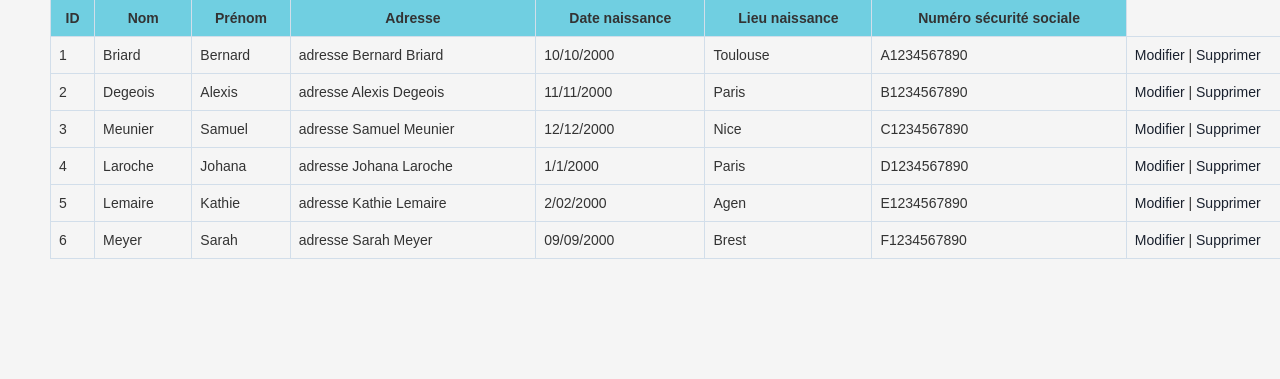
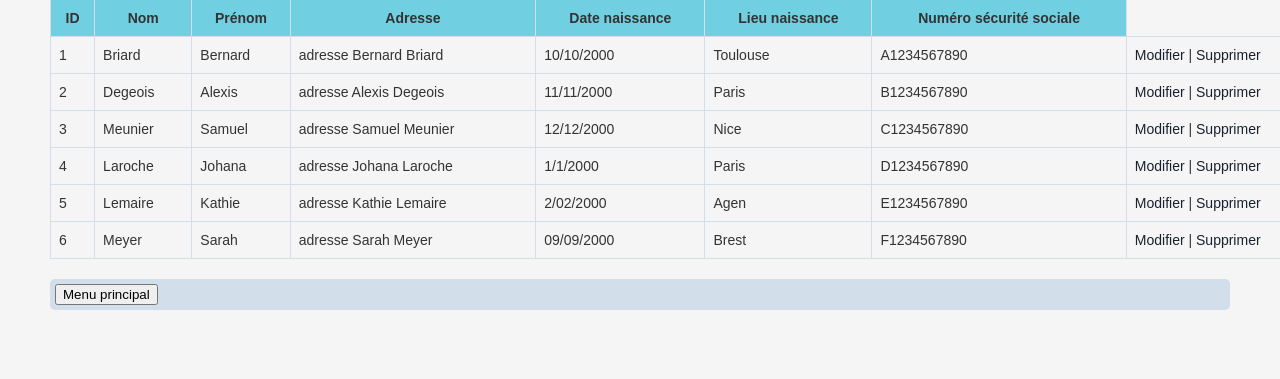
Before and after one commit to henitsu/projetPHP2023, a PHP site: page /PHP/affichage.php in a window 1280 px wide; the page is wider, and only the part inside the window is pictured. Shown: the part 221-600 px from the top of that part. Run offline with PHP 8.4, Linux system fonts and the light colour scheme; data comes from the database, SQL or seed files in the repository.

Commit message:
ajouts bouton de retour au menu principal

```diff
--- a/CSS/affichage.css
+++ b/CSS/affichage.css
@@ -29,3 +29,13 @@ a {
 a:hover {
     color: #D2DEEA;
 }
+
+#menu{
+    margin-top: 20px;
+    margin-left: 50px;
+    margin-right: 50px;
+    margin-bottom: 20px;
+    padding: 5px;
+    border-radius: 5px;
+    background-color: #D2DEEA;
+}
--- a/PHP/affichage.php
+++ b/PHP/affichage.php
@@ -64,5 +64,7 @@
     $connexion->close();
 
     ?>
-
+    <div id="menu">
+        <button onclick="window.location.href='/projetPHP2023/PHP/menu.php'">Menu principal</button>
+    </div>
 </body>
```
